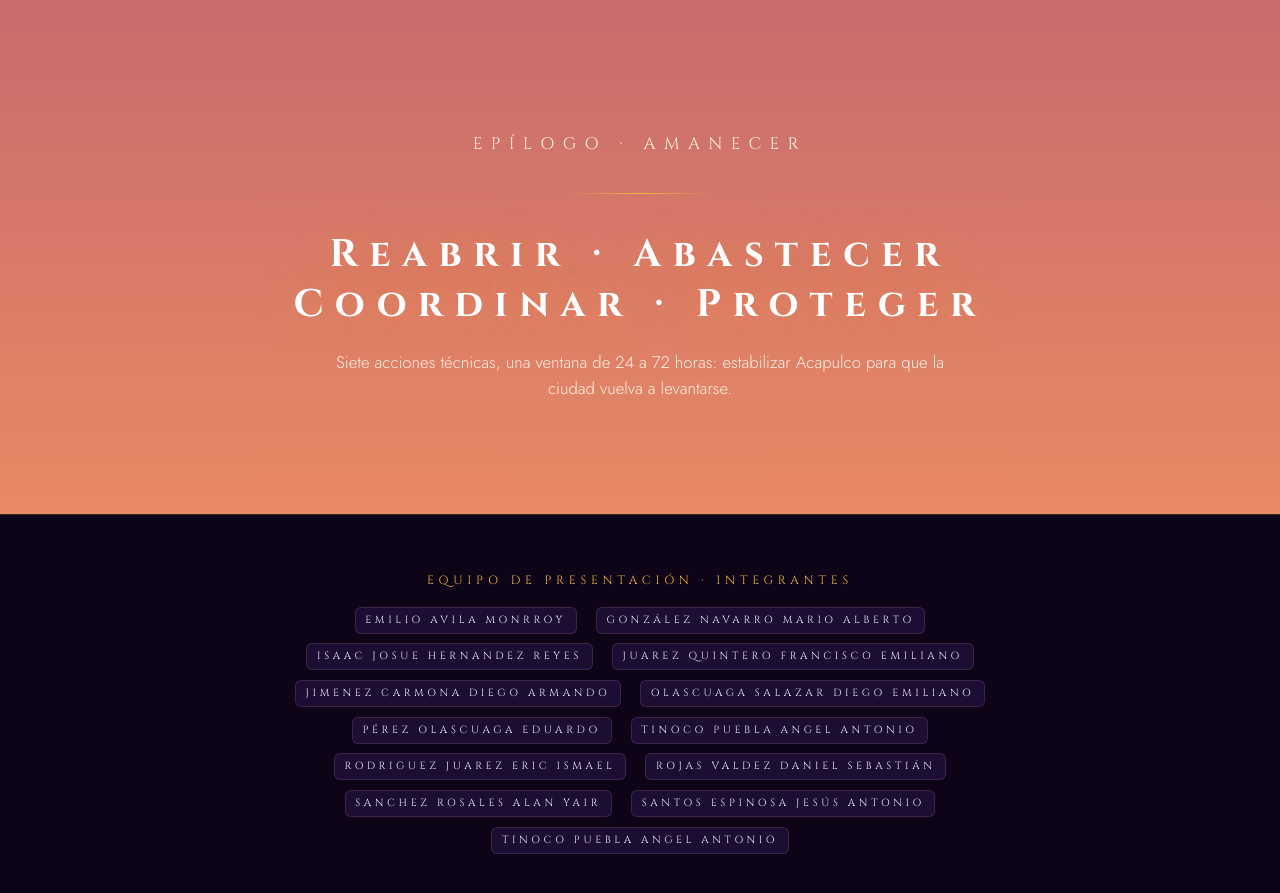
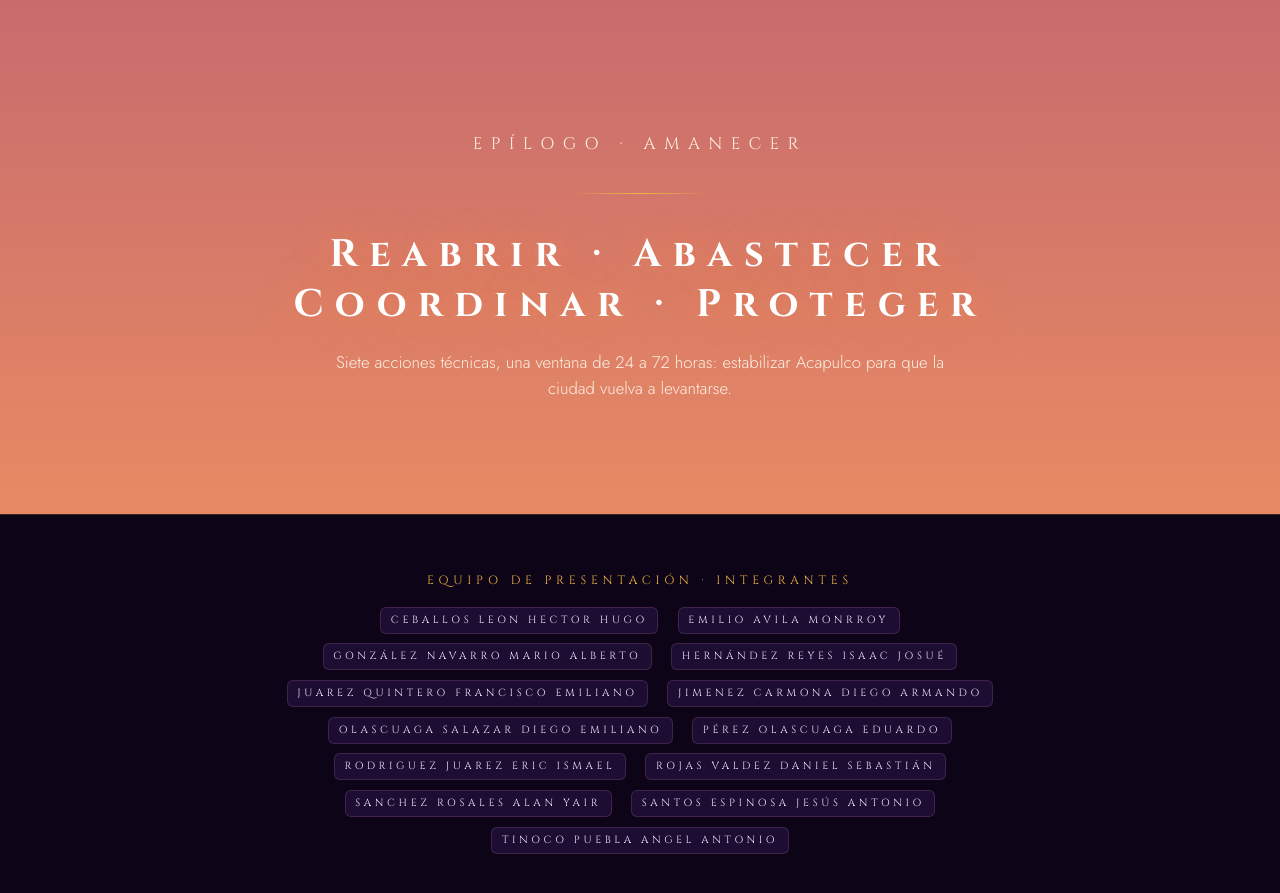
Before and after one commit to IsaacHrz/Presentacion_plan_de_accion_acapulco, a plain HTML site: page index.html in a window 1280 px wide. Shown: the part 10623-11516 px from the top of the page. Drawn offline with Linux system fonts and the light colour scheme; animation ran at ten frames a second.

```diff
--- a/index.html
+++ b/index.html
@@ -747,14 +747,14 @@ footer .team-list span{background:rgba(59,29,94,0.4);border:1px solid rgba(245,1
 <footer class="serif">
   <div class="team-title">EQUIPO DE PRESENTACIÓN · INTEGRANTES</div>
   <div class="team-list">
+     <span>Ceballos Leon Hector Hugo</span>
     <span>Emilio Avila Monrroy</span>
     <span>González Navarro Mario Alberto</span>
-    <span>Isaac Josue Hernandez Reyes</span>
+    <span>Hernández Reyes Isaac Josué</span>
     <span>Juarez Quintero Francisco Emiliano</span>
     <span>Jimenez Carmona Diego Armando</span>
     <span>Olascuaga Salazar Diego Emiliano</span>
     <span>Pérez Olascuaga Eduardo</span>
-    <span>Tinoco Puebla Angel Antonio</span>
     <span>Rodriguez Juarez Eric Ismael</span>
     <span>Rojas Valdez Daniel Sebastián</span>
     <span>Sanchez Rosales Alan Yair</span>
```
